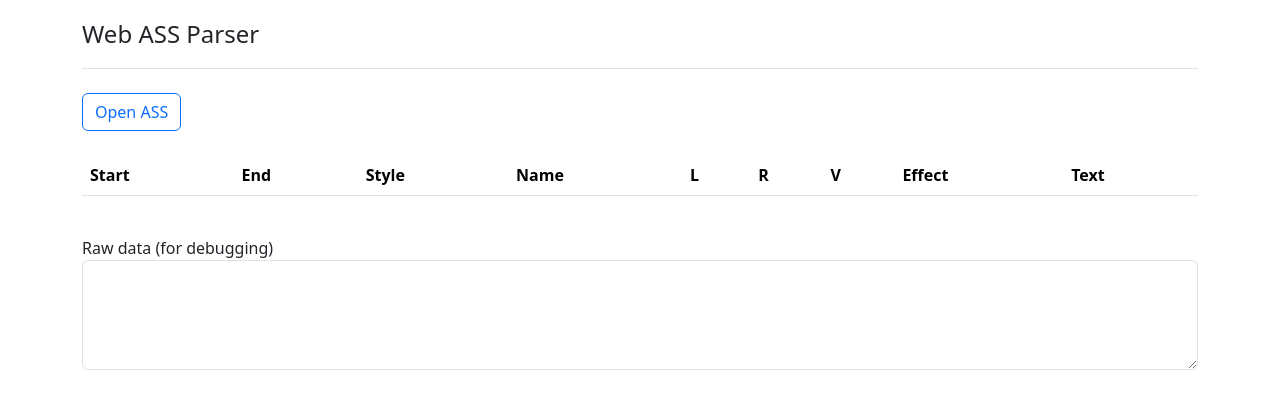
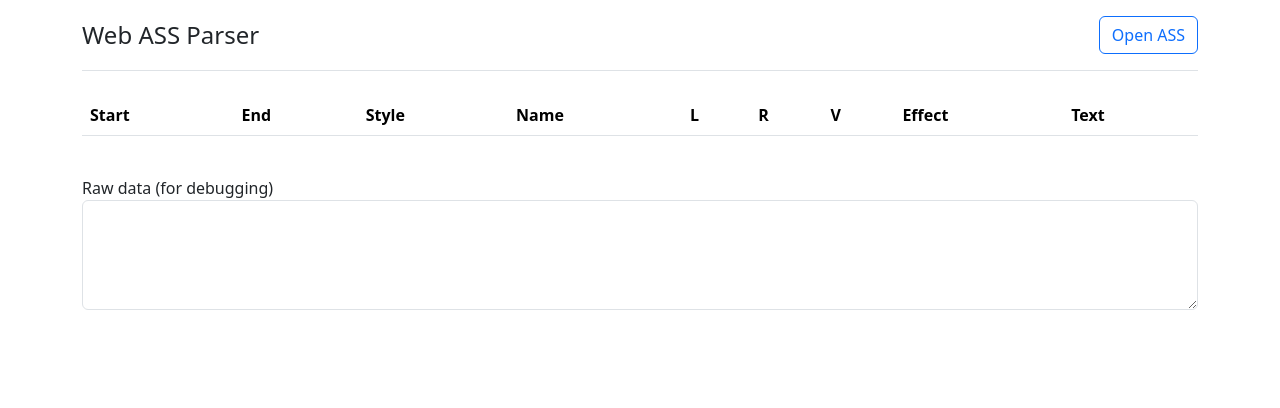
Before and after one commit to ihkk/Web-ASSReader, a React (Create React App) app: page / in a window 1280 px wide. Shown: the top 408 px of the page. Built offline with nearby package versions, Linux system fonts and the light colour scheme.

Commit message:
move upload bottom to header

```diff
--- a/src/App.js
+++ b/src/App.js
@@ -42,10 +42,6 @@ function App() {
           <ul class="nav nav-pills">
             {/* <li class="nav-item"><a href="#" class="nav-link active" aria-current="page">Home</a></li> */}
             {/* <li class="nav-item"><a href="#" class="nav-link">Features</a></li> */}
-          </ul>
-        </header>
-        <div className="row">
-          <div className="col-md-4 mb-4">
             <input
               type="file"
               className="custom-file-input"
@@ -54,9 +50,8 @@ function App() {
               style={{ display: 'none' }} // 隐藏默认的文件输入
             />
             <label className="btn btn-outline-primary" htmlFor="uploadASS">Open ASS</label>
-          </div>
-        </div>
-
+          </ul>
+        </header>
 
         <div className="row">
           <div className="col-md-12 mb-4">
```
